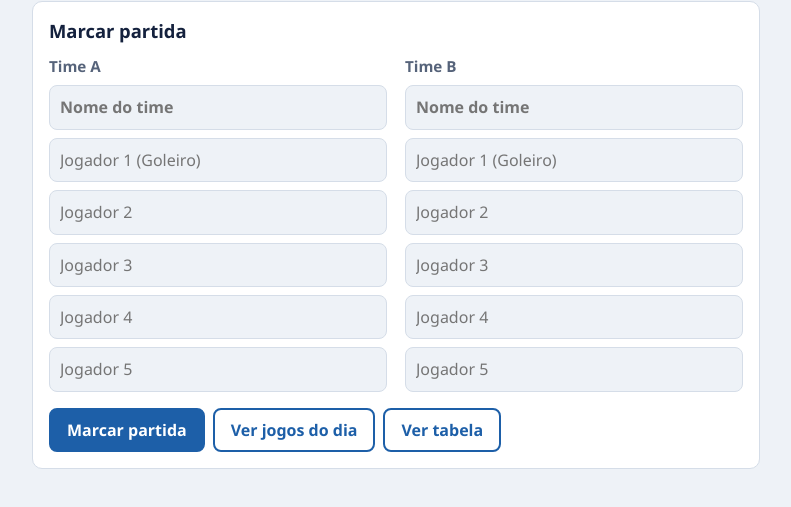
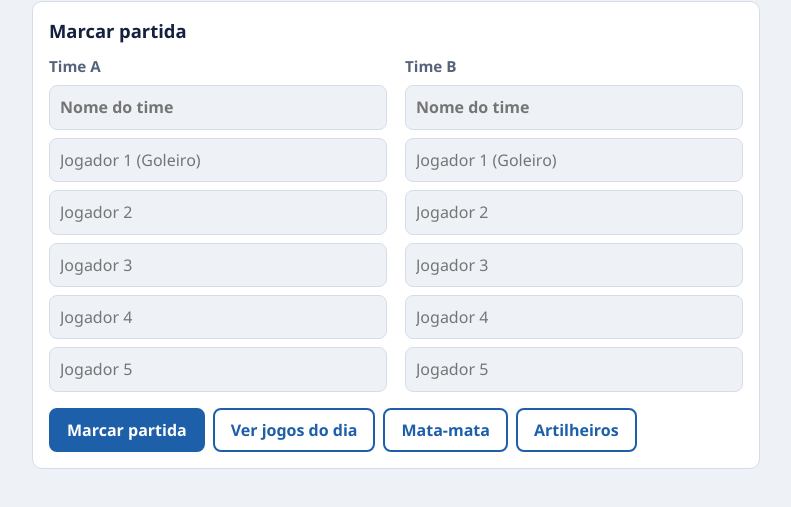
Before and after one commit to valdi-7/projeto-interclasse, a plain HTML site: page index.html in a window 1280 px wide. Shown: the part 79-586 px from the top of the page, without its empty margins (244-1035 px from the left). Drawn offline with Linux system fonts and the light colour scheme.

Commit message:
Update index.html with new buttons
Added buttons for 'Mata-mata' and 'Artilheiros' sections.

```diff
--- a/index.html
+++ b/index.html
@@ -35,11 +35,13 @@
     <div class="botoes">
       <button type="button" id="marcPartida">Marcar partida</button>
       <button type="button" id="verJogos" class="sec">Ver jogos do dia</button>
-      <button type="button" id="verTabela" class="sec">Ver tabela</button>
+      <button type="button" id="verMataMata" class="sec">Mata-mata</button>
+      <button type="button" id="verArtilheiros" class="sec">Artilheiros</button>
     </div>
   </section>
 
   <div id="resultado"></div>
+</main>
 <script src="main.js"></script>
 </body>
 </html>
```
